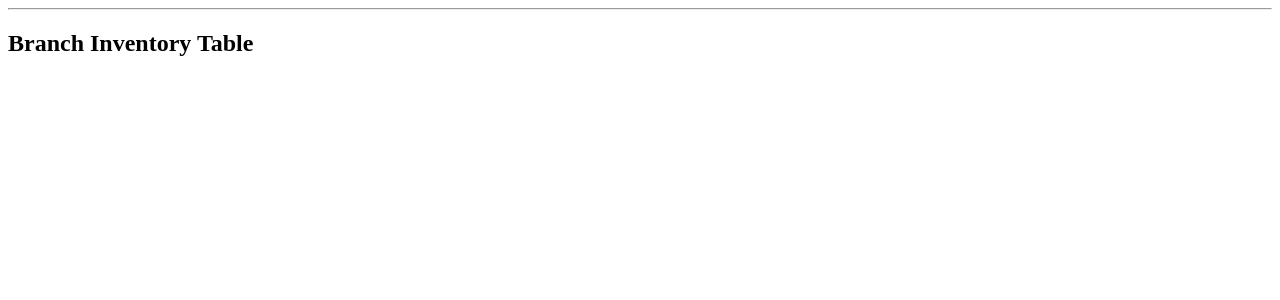
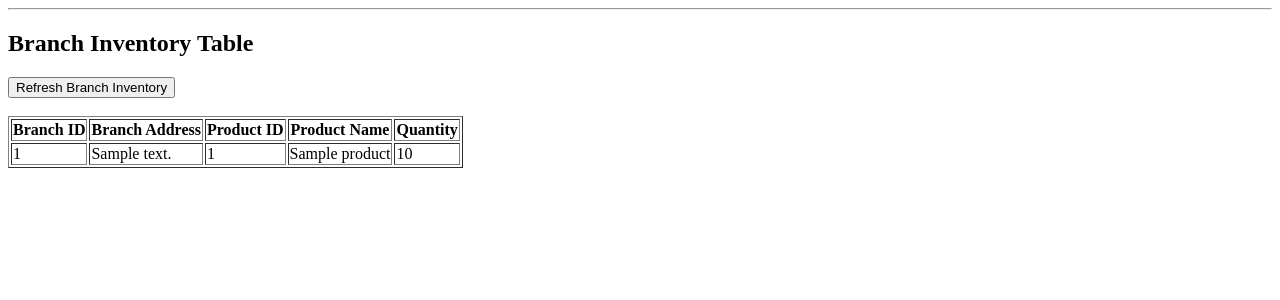
Before and after one commit to Truesnek/Sales-Inventory-Management-Systems, a Django app: page /branch-inventory/ in a window 1280 px wide. Shown: the part 46-346 px from the top of the page. Run offline with Django 5.2, Linux system fonts and the light colour scheme; tables that the repository leaves empty hold one stand-in row (values such as "Sample post").

Commit message:
coded branch_inventory.html

```diff
--- a/core/templates/branch_inventory.html
+++ b/core/templates/branch_inventory.html
@@ -13,6 +13,40 @@
     <hr>
 
     <h2>Branch Inventory Table</h2>
-    <!-- Branch inventory table goes here -->
+
+    <button onclick="loadBranchInventory()">Refresh Branch Inventory</button><br><br>
+    <table border="1" id="branchInventoryTable">
+        <thead>
+            <tr>
+                <th>Branch ID</th>
+                <th>Branch Address</th>
+                <th>Product ID</th>
+                <th>Product Name</th>
+                <th>Quantity</th>
+            </tr>
+        </thead>
+        <tbody></tbody>
+    </table>
+
+    <script>
+        async function loadBranchInventory() {
+            const response = await fetch("/api/inventory/view/");
+            const inventory = await response.json();
+            const tbody = document.querySelector("#branchInventoryTable tbody");
+            tbody.innerHTML = "";
+            inventory.forEach(item => {
+                const row = document.createElement("tr");
+                row.innerHTML = `
+                    <td>${item.branch_id}</td>
+                    <td>${item.address || ""}</td>
+                    <td>${item.product_id}</td>
+                    <td>${item.product_name || ""}</td>
+                    <td>${item.quantity}</td>
+                `;
+                tbody.appendChild(row);
+            });
+        }
+        loadBranchInventory();
+    </script>
 </body>
 </html>
--- a/sales_inventory_management/settings.py
+++ b/sales_inventory_management/settings.py
@@ -78,7 +78,7 @@ DATABASES = {
         'ENGINE': 'django.db.backends.mysql',
         'NAME': 'mydb',
         'USER': 'root',
-        'PASSWORD': 'Enter-password',
+        'PASSWORD': 'root123',
         'HOST': '127.0.0.1',
         'PORT': '3306',
     }
```
